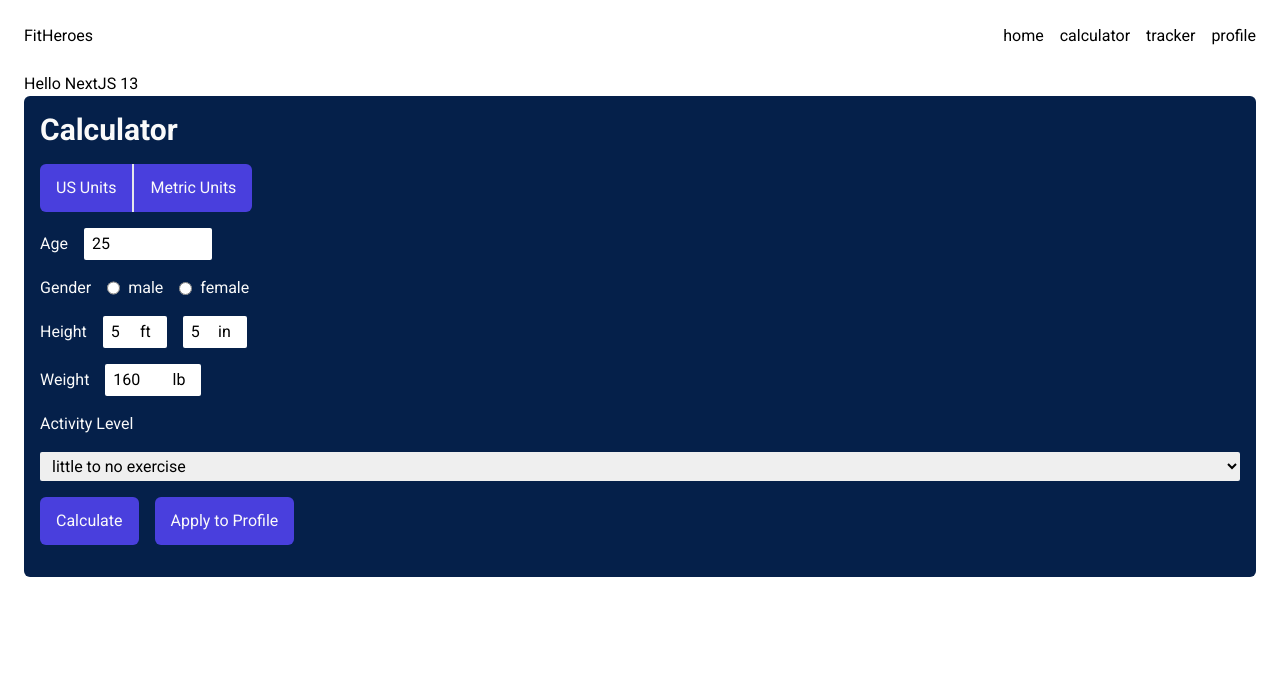
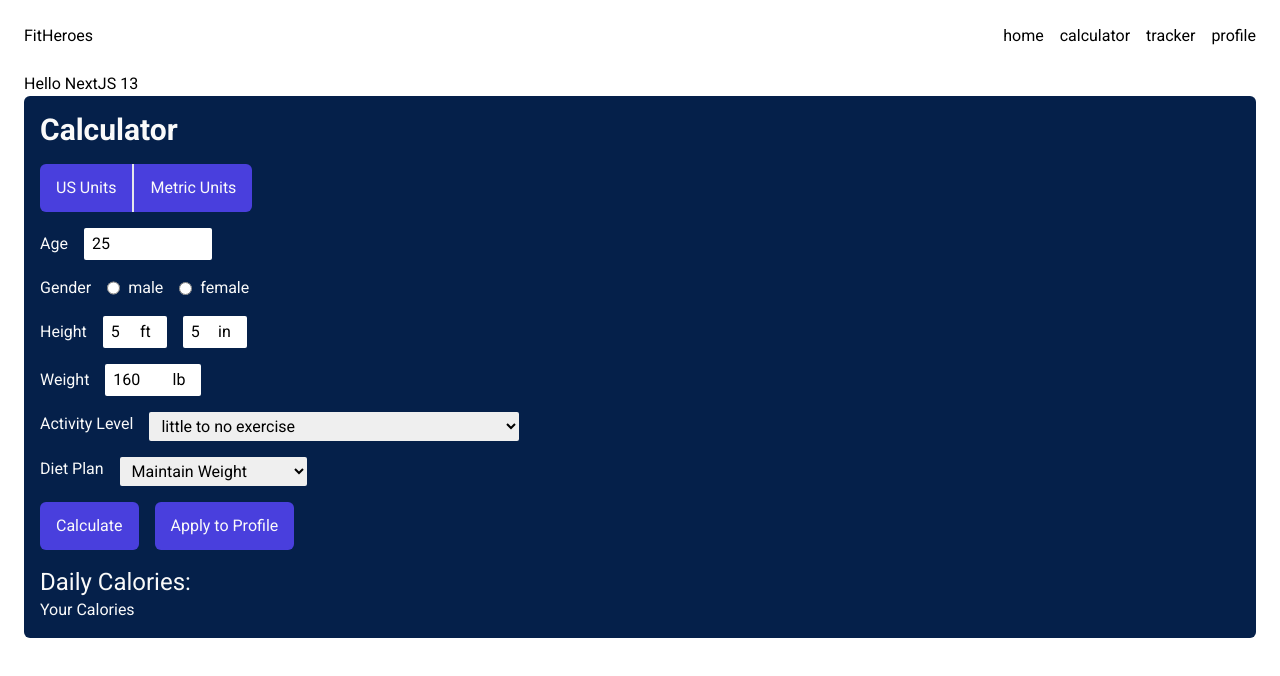
Before and after one commit to pn-code/fit-reservation, a Next.js app: page / in a window 1280 px wide. Shown: the top 676 px of the page. Built offline with nearby package versions, Linux system fonts and the light colour scheme.

Commit message:
Adding Diet Plan select & options elements

```diff
--- a/components/CalculatorModal.tsx
+++ b/components/CalculatorModal.tsx
@@ -7,6 +7,7 @@ const CalculatorModal = () => {
     const [height, setHeight] = useState({ feet: 5, inches: 10 });
     const [weight, setWeight] = useState(160);
     const [activity, setActivity] = useState(1.2);
+    const [plan, setPlan] = useState(0);
 
     return (
         <form className="bg-[#05204A] text-[#FAFAFA] p-4 rounded-md flex-col flex gap-4">
@@ -121,7 +122,7 @@ const CalculatorModal = () => {
                     </section>
                 </div>
 
-                <div className="flex gap-4 flex-col">
+                <div className="flex gap-4 flex-col sm:flex-row">
                     <label htmlFor="activity">Activity Level</label>
                     <select
                         onChange={(e) => setActivity(Number(e.target.value))}
@@ -144,6 +145,23 @@ const CalculatorModal = () => {
                         </option>
                     </select>
                 </div>
+
+                <div className="flex gap-4 flex-col sm:flex-row">
+                    <label htmlFor="plan">Diet Plan</label>
+                    <select
+                        onChange={(e) => setPlan(Number(e.target.value))}
+                        value={plan}
+                        name="plan"
+                        id="plan"
+                    >
+                        <option value={0}>Maintain Weight</option>
+                        <option value={-500}>Lose 1 pound/week</option>
+                        <option value={-1000}>Lose 2 pounds/week</option>
+                        <option value={250}>Gain 0.5 pound/week</option>
+                        <option value={500}>Gain 1 pound/week</option>
+                        <option value={1000}>Gain 2 pounds/week</option>
+                    </select>
+                </div>
             </section>
 
             {/* Action Buttons Section */}
@@ -157,7 +175,10 @@ const CalculatorModal = () => {
             </section>
 
             {/* Display Calories Section */}
-            <section></section>
+            <section>
+                <h2 className="text-2xl">Daily Calories:</h2>
+                <p>Your Calories</p>
+            </section>
         </form>
     );
 };
```
